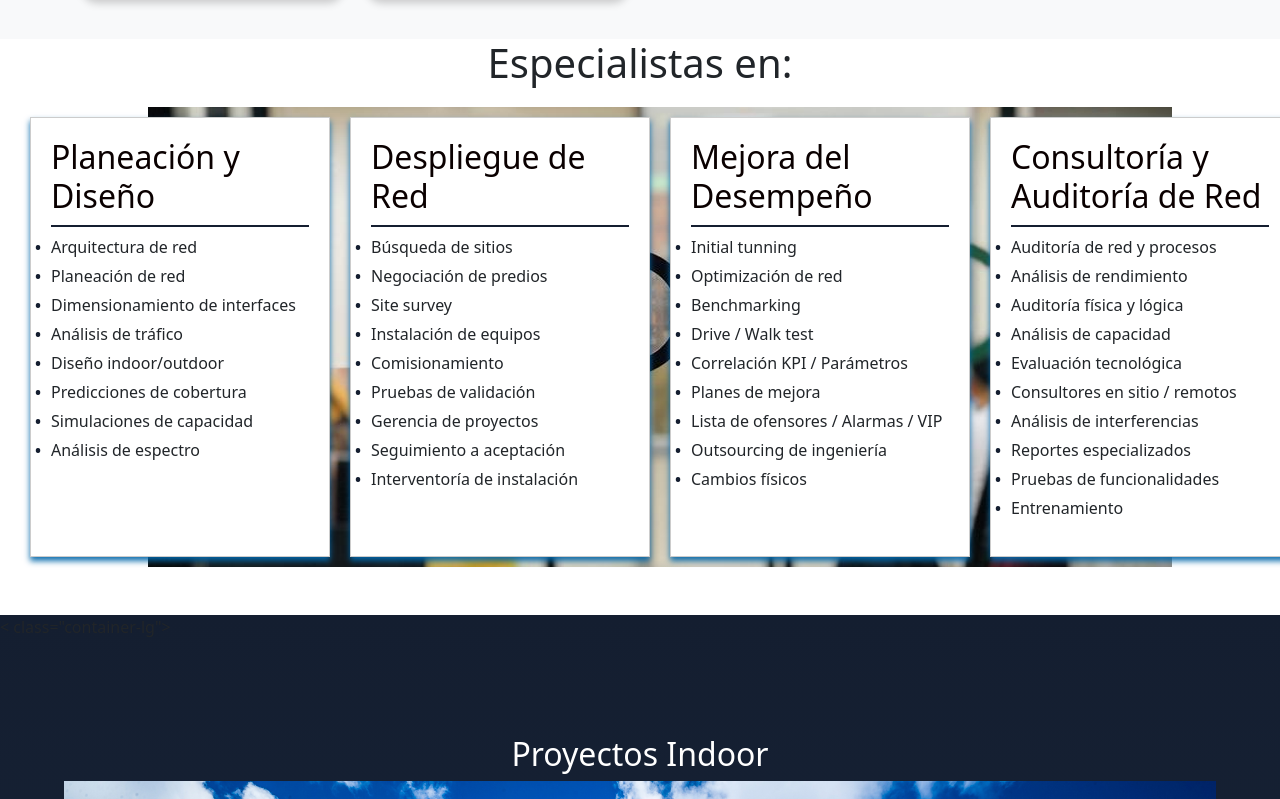
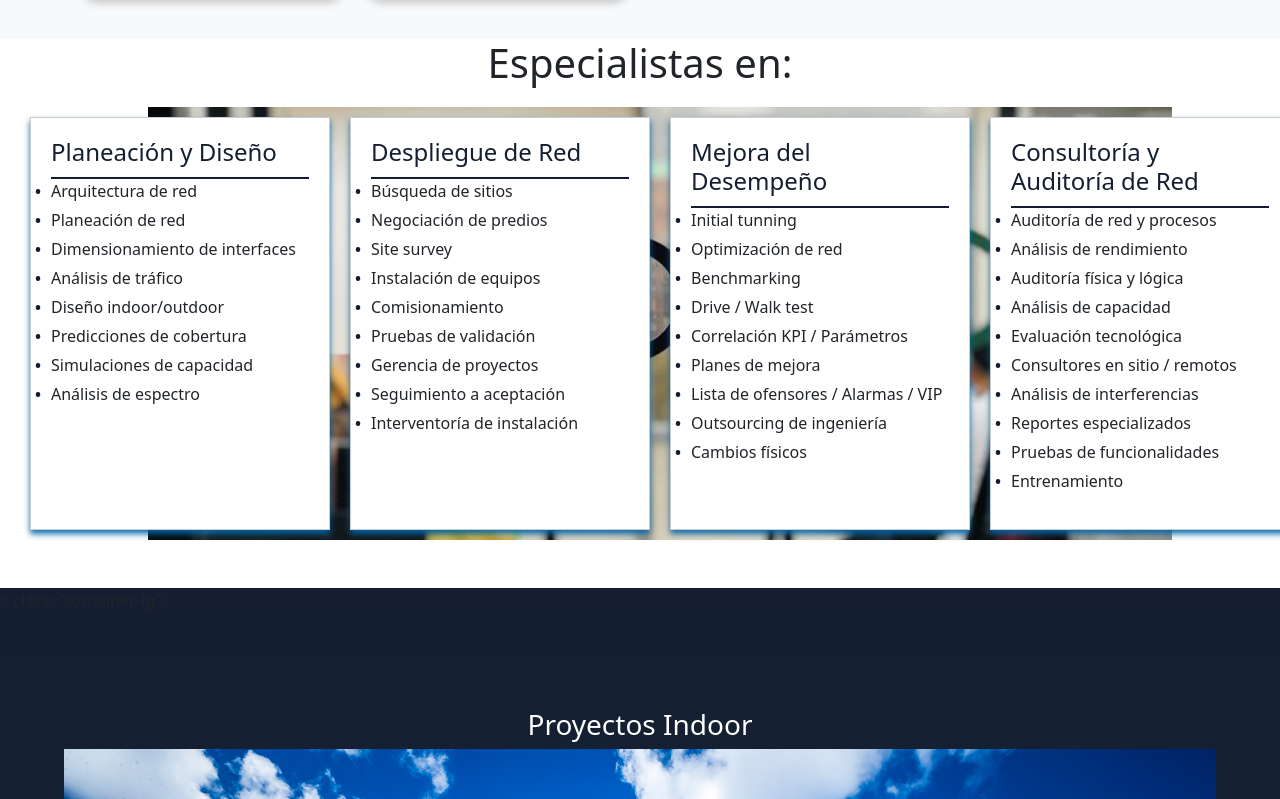
Before and after one commit to NtmNitram/TeamcoApp, an Angular app: page / in a window 1280 px wide. Shown: the part 1941-2740 px from the top of the page. Built offline with nearby package versions, Linux system fonts and the light colour scheme.

Commit message:
Media Queries

```diff
--- a/src/app/Components/body/body.component.css
+++ b/src/app/Components/body/body.component.css
@@ -52,7 +52,10 @@
 }
 
 
-
+h2{
+    color: white;
+    font-size: 2rem;
+}
 p{
   text-align: center;
   font-size: 1.3rem;
@@ -126,18 +129,11 @@ li {
   margin-bottom: 5px;
 }
 
-
-h2{
-  color: rgb(10, 0, 0);
-  font-size: 2rem;
+h2 {
+  color: #141e30;
+  font-size: 24px;
+  margin: 0;
 }
-
-h3{
-  color: white;
-  font-size: 2rem;
-  text-align: center;
-}
-
 
 .linea h2 {
   padding-bottom: 10px;
@@ -176,3 +172,23 @@ h1{
   z-index: 999; /* Asegura que esté por encima*/
 
 }
+
+
+/* Media queries para hacer ajustes en pantallas más pequeñas */
+@media screen and (max-width: 768px) {
+  .card img {
+    height: 200px;
+  }
+
+  .card-text {
+    font-size: 0.9rem;
+  }
+
+  #proyectos .display-6 {
+    font-size: 2rem;
+  }
+
+  .linea {
+    flex: 100%; /* Ocupa todo el ancho en pantallas pequeñas */
+  }
+}
--- a/src/app/Components/header/header.component.css
+++ b/src/app/Components/header/header.component.css
@@ -1,5 +1,3 @@
-
-
 button{
     background-color: transparent;
     color:white;
@@ -86,3 +84,35 @@ font-weight: bold;
     font-size: 1rem;
     color: rgba(6, 6, 70, 0.974);
   }
+
+
+ /* Media queries para hacer ajustes en pantallas más pequeñas */
+@media screen and (max-width: 768px) {
+  .carousel-caption {
+    top: 30%;
+  }
+
+  .text-box {
+    padding: 10px;
+  }
+
+  h1 {
+    font-size: 2.5rem;
+  }
+
+  p {
+    font-size: 1rem;
+  }
+
+  .card img {
+    height: 300px; /* Ajusta la altura de las imágenes en pantallas más pequeñas */
+  }
+
+  .card-title {
+    font-size: 1.2rem;
+  }
+
+  .card-text {
+    font-size: 0.9rem;
+  }
+}
--- a/src/app/Components/navbar/navbar.component.css
+++ b/src/app/Components/navbar/navbar.component.css
@@ -1,24 +1,42 @@
+/* Estilos de la barra de navegación */
 .navbar {
   background-color: transparent !important;
   transition-duration: 2s;
+}
 
-}
+/* Ajusta el fondo de la barra de navegación cuando se desplaza hacia abajo */
 nav.nav--hidden {
   transform: translateY(-100%);
 }
-  .cambiocolor{
+
+/* Clase para cambiar el color de fondo de la barra de navegación */
+.cambiocolor {
   background-color: transparent !important;
 }
 
-
+/* Estilos del encabezado (hdr) */
 .hdr {
-    padding:20px;
+  padding: 20px;
   background-color: rgba(0, 106, 255, 0.774) !important;
   transform: translateY(0px);
+  transition: transform 0.5s ease, background-color 0.5s ease;
 }
 
+/* Estilos del encabezado cuando se desplaza hacia abajo (hdrScroll) */
 .hdrScroll {
-    padding:20px;
+  padding: 20px;
+  transform: translateY(-100%);
+  transition: transform 0.5s ease, background-color 0.5s ease;
+}
 
-    transform: translateY(-100%);
+/* Media query para ajustes en pantallas más pequeñas */
+@media screen and (max-width: 768px) {
+  /* Ajustes de estilos para pantallas más pequeñas, si es necesario */
+  .navbar {
+    /* Ajustes específicos para la barra de navegación en pantallas pequeñas */
   }
+
+  .hdr, .hdrScroll {
+    /* Ajustes específicos para el encabezado en pantallas pequeñas */
+  }
+}
```
Lines whose indentation alone changed are shown as unchanged.
